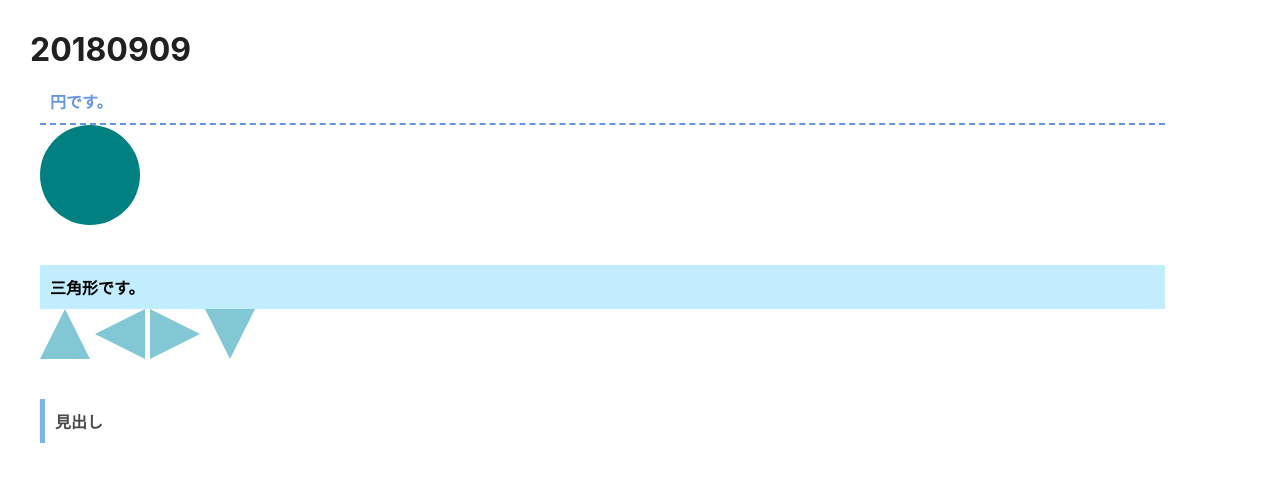
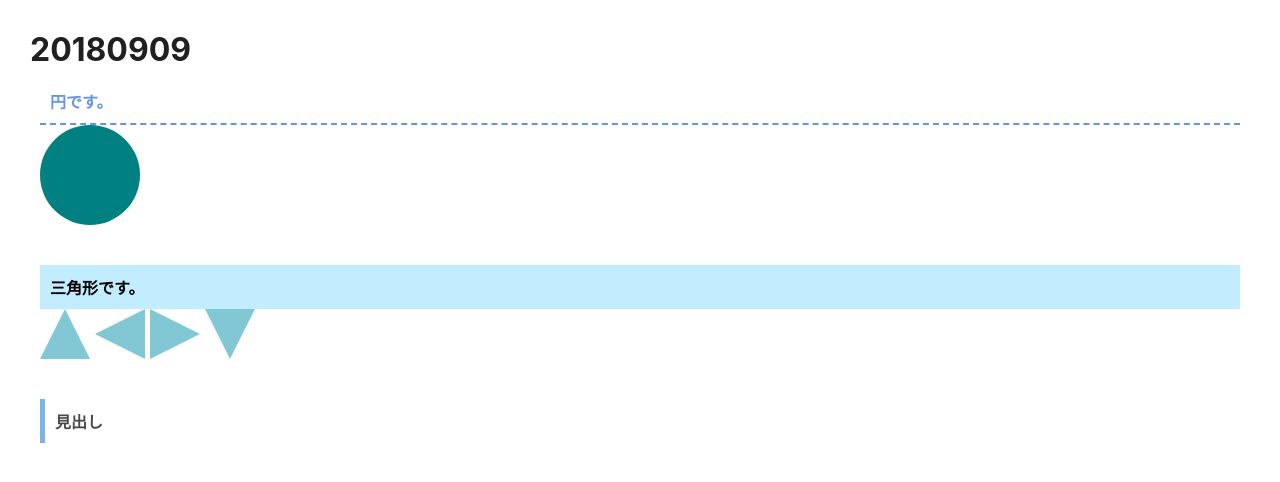
Before and after one commit to YukaKadokura/freespace, a Nuxt app: page /day/2018/09/09 in a window 1280 px wide. Shown: the top 482 px of the page. Built offline with nearby package versions, Linux system fonts and the light colour scheme.

Commit message:
vuetifyが効いてしまうのでクラス名の変更。

```diff
--- a/pages/day/2018/09/09.vue
+++ b/pages/day/2018/09/09.vue
@@ -1,5 +1,5 @@
 <template>
-    <div class="container">
+    <div class="contents">
         <h1 class="title">20180909</h1>
         <div class="content">
             <p class="midashi">円です。</p>
@@ -21,7 +21,7 @@
 </template>
 
 <style scoped>
-.container{
+.contents{
     margin:10px;
     padding:20px;
 }
```
